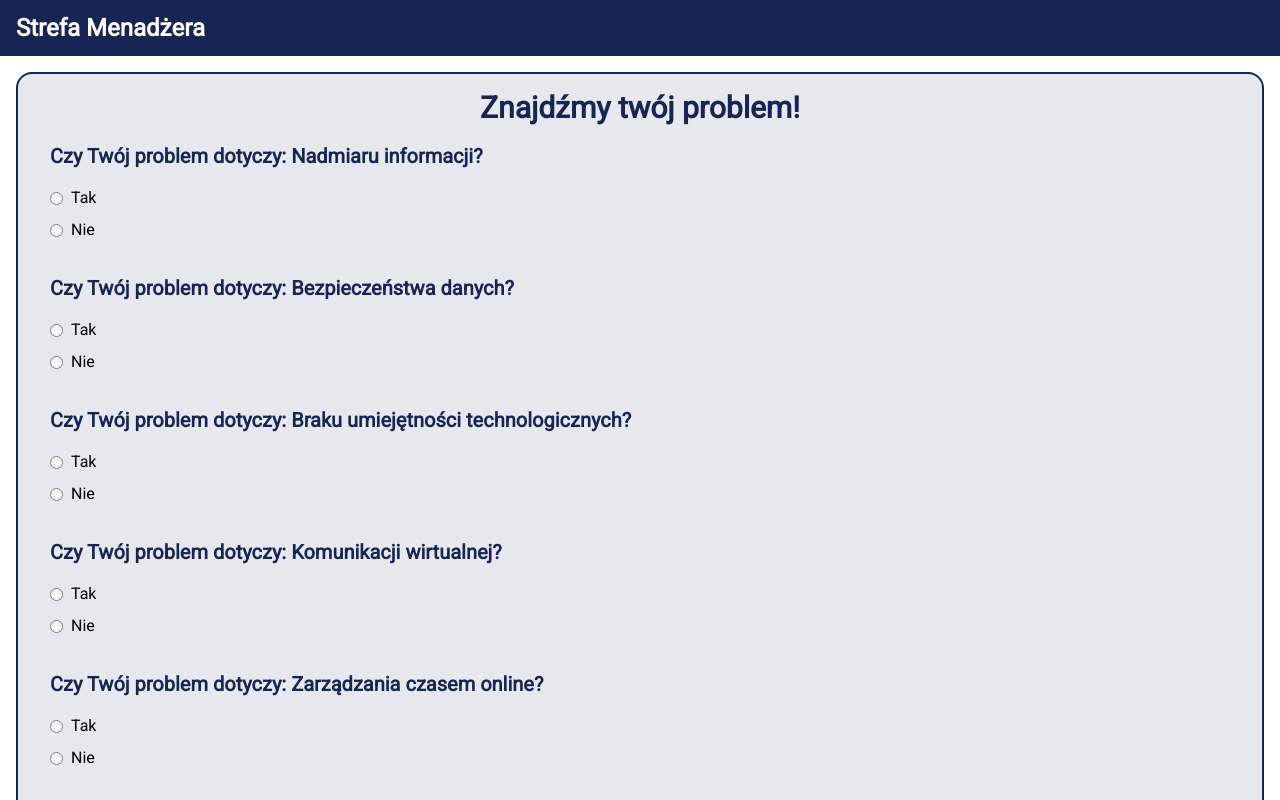
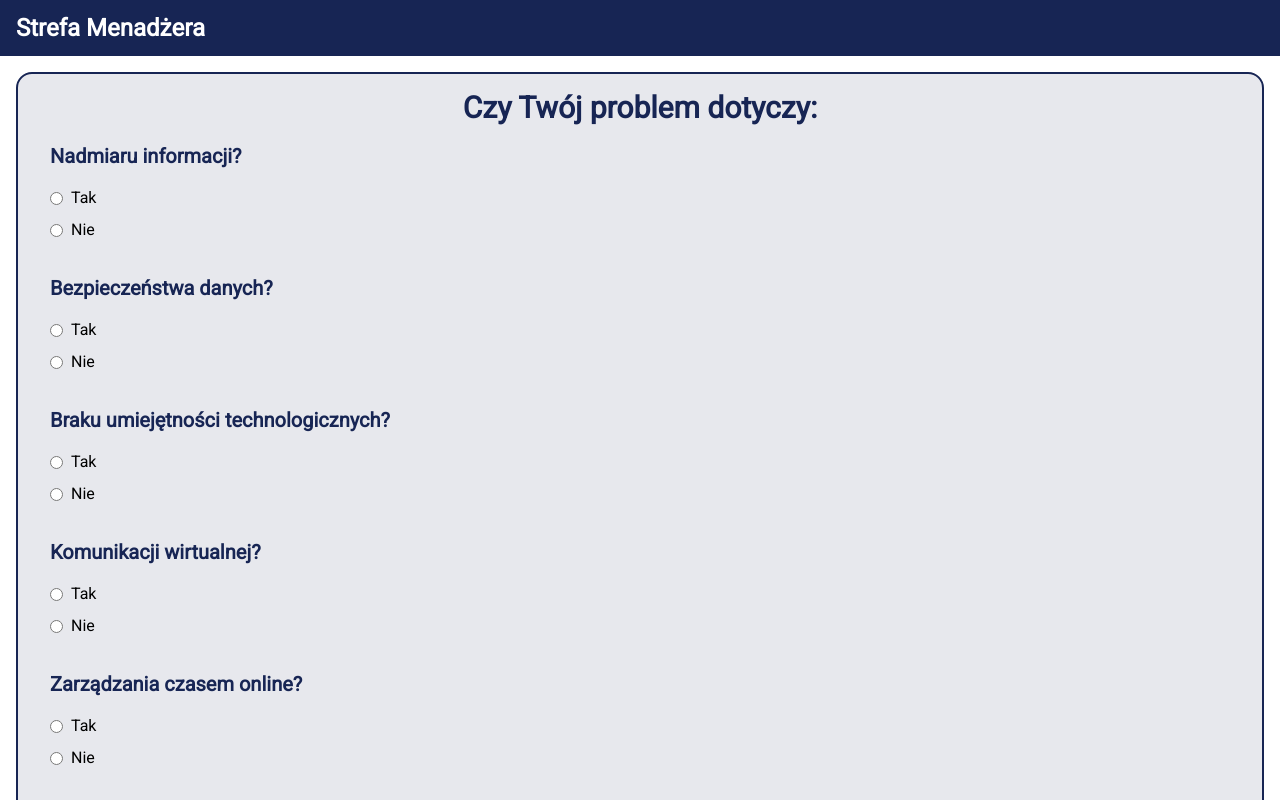
Before and after one commit to jakub-bartoszek/strefa-menadzera, a Next.js app: page /quiz in a window 1280 px wide. Shown: the top 800 px of the page. Built offline with nearby package versions, Linux system fonts and the light colour scheme.

Commit message:
change: changed form of questions

```diff
--- a/components/quiz/quiz-form.tsx
+++ b/components/quiz/quiz-form.tsx
@@ -30,7 +30,7 @@ const QuizForm = ({ onSubmit }: QuizFormProps) => {
    onSubmit={handleSubmit}
   >
    <h1 className="font-extrabold w-full text-center text-blue-950 text-3xl">
-    Znajdźmy twój problem!
+    Czy Twój problem dotyczy:
    </h1>
    <section className="flex flex-col w-full mt-4 gap-y-4 flex-grow">
     {[
--- a/components/quiz/quiz-item.tsx
+++ b/components/quiz/quiz-item.tsx
@@ -15,7 +15,7 @@ const QuizItem = ({
  return (
   <fieldset className="flex flex-col gap-2 p-4">
    <legend className="text-xl text-blue-950 font-semibold">
-    Czy Twój problem dotyczy: {question}?
+    {question}?
    </legend>
    <div className="flex gap-x-2 items-center">
     <input
```
